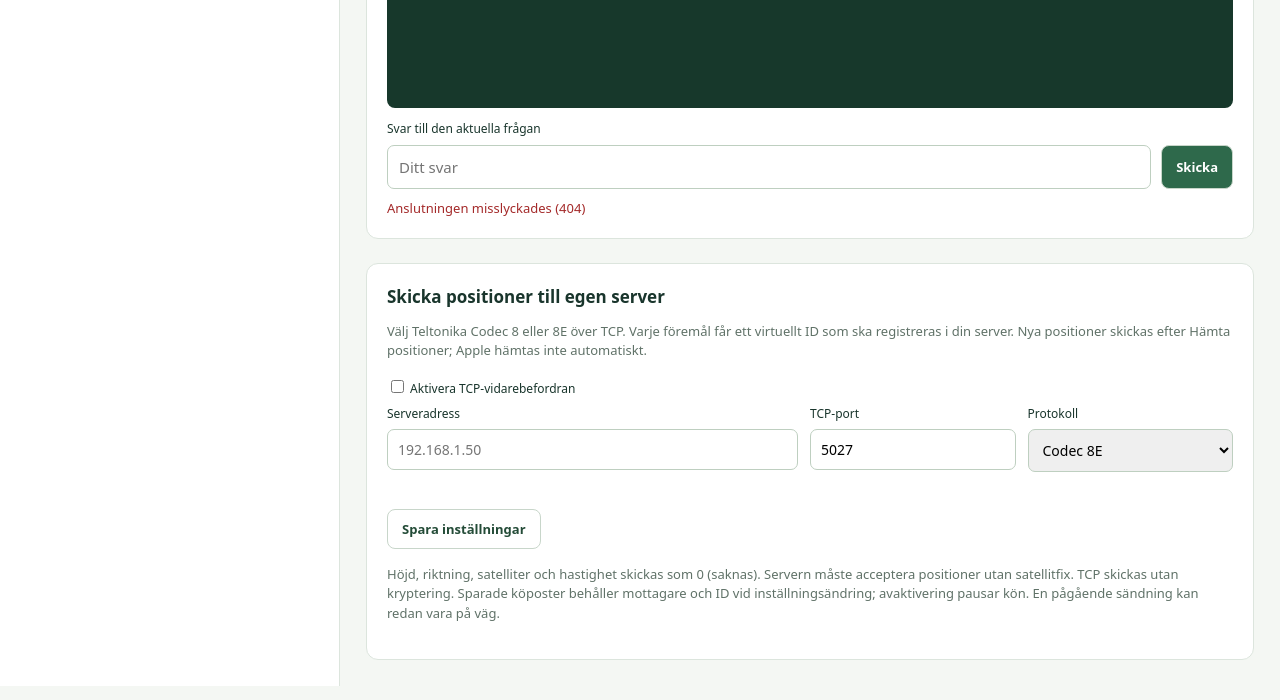
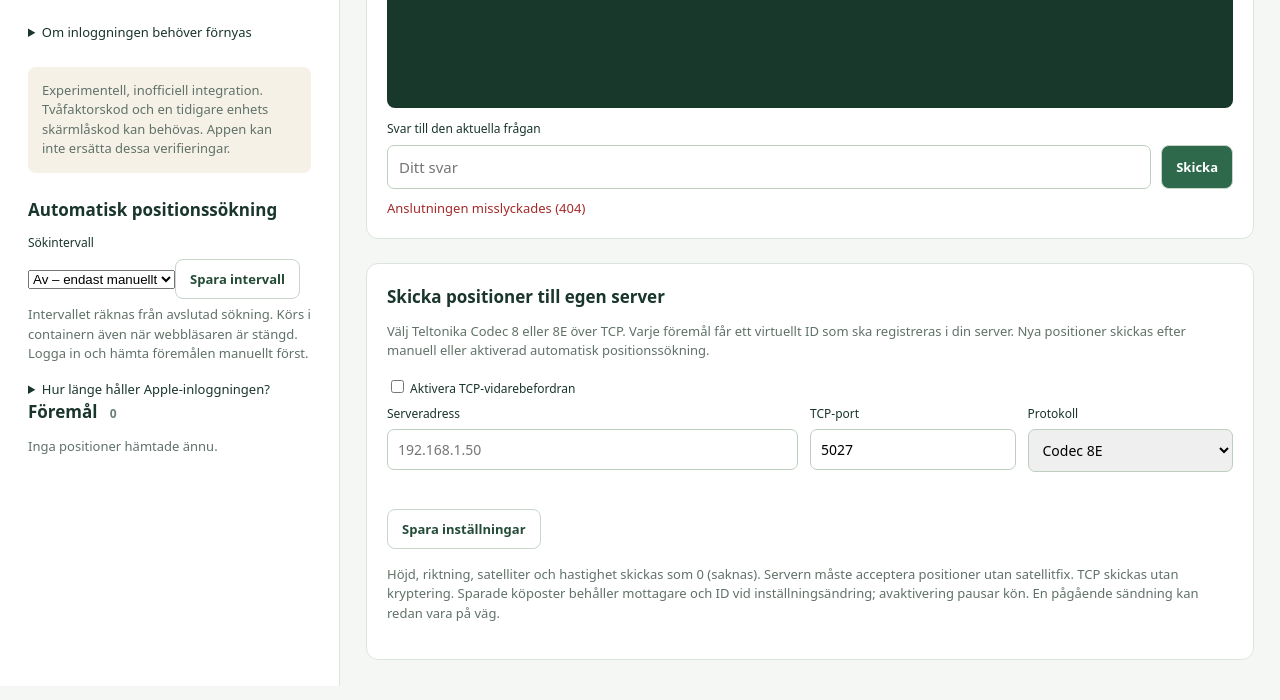
Before and after one commit to BraXhn/airtag_unraid, a Python web app: template templates/index.html in a window 1280 px wide. Shown: the part 856-1556 px from the top of the page. Run offline with Jinja, Linux system fonts and the light colour scheme; the template is opened without the code that fills it, so the values that code supplies are empty.

Commit message:
Add device checkboxes, interval selector and session age information

```diff
--- a/templates/index.html
+++ b/templates/index.html
@@ -4,16 +4,27 @@
 <script defer src="/static/leaflet.js"></script><script defer src="/static/app.js"></script></head>
 <body><header><span class="brand">◎</span><div><small>DIN PRIVATA ÖVERSIKT</small><h1>Mina föremål</h1></div><span id="status">Inte ansluten</span></header>
 <main><aside><h2>Anslut ditt Apple-konto</h2><p>Hämta dina föremål och visa deras senast rapporterade plats.</p>
-<div class="step"><b>1</b><div><h3>Hämta föremål</h3><p>Linux-inloggning utan Mac. Första gången hämtas ett Apple-bibliotek; därefter loggar du in och låser upp föremålsnycklar med en tidigare enhets skärmlåskod. Följ dialogen nedan.</p><button data-action="export">Anslut Apple-konto</button></div></div>
+<div class="step"><b>1</b><div><h3>Hämta föremål</h3><p>Linux-inloggning utan Mac. Första gången hämtas ett Apple-bibliotek; därefter loggar du in och låser upp föremålsnycklar med en tidigare enhets skärmlåskod. Följ dialogen nedan och välj sedan vilka föremål som ska hämtas.</p><button data-action="export">Anslut Apple-konto</button></div></div>
+<details open><summary>Välj föremål att hämta</summary><p>Urvalet används vid både manuell och automatisk sökning. Spara före nästa sökning. En redan startad körning fortsätter med sitt tidigare urval.</p>
+<form id="device-selection"><label><input type="checkbox" id="select-all"> Alla föremål, även nytillkomna</label><div id="selection-devices"></div><button id="selection-save">Spara urval</button></form>
+<p id="selection-status" aria-live="polite"></p><p id="selection-error" role="alert"></p></details>
 <div class="step"><b>2</b><div><h3>Visa positioner</h3><p>Använder den sparade Linux-sessionen. Välj Ny positionsinloggning om Apple kräver ny verifiering.</p><button data-action="locations">Hämta positioner</button></div></div>
+
 <details><summary>Om inloggningen behöver förnyas</summary><button data-action="relogin">Ny positionsinloggning</button><p>Apple-kontot måste vara samma konto som i steg 1.</p></details>
 <p class="note">Experimentell, inofficiell integration. Tvåfaktorskod och en tidigare enhets skärmlåskod kan behövas. Appen kan inte ersätta dessa verifieringar.</p>
+<h2>Automatisk positionssökning</h2>
+<form id="auto-refresh"><label for="auto-interval">Sökintervall</label><select id="auto-interval">
+<option value="0">Av – endast manuellt</option><option value="5">Var 5:e minut</option><option value="15">Var 15:e minut</option><option value="30">Var 30:e minut</option><option value="60">Varje timme</option><option value="180">Var 3:e timme</option><option value="360">Var 6:e timme</option><option value="720">Var 12:e timme</option><option value="1440">En gång per dygn</option>
+</select><button id="auto-save">Spara intervall</button></form>
+<p>Intervallet räknas från avslutad sökning. Körs i containern även när webbläsaren är stängd. Logga in och hämta föremålen manuellt först.</p>
+<p id="auto-status" aria-live="polite"></p><p id="auto-error" role="alert"></p>
+<details><summary>Hur länge håller Apple-inloggningen?</summary><p>Ingen fast giltighetstid är verifierad för denna inofficiella Linux-integration. Sessionen sparas och återanvänds tills Apple kräver ny verifiering; ett visst antal timmar eller dagar kan inte lovas. Automatiken pausas när en ny inloggning behövs.</p><p id="session-age">Ingen uppgift om senaste inloggning ännu.</p><p>En session överlever normalt en containeromstart när appdata och applösenordet behålls, men Apple kan ändå avvisa den. Byt inte applösenord för att förnya Apple-sessionen; använd Ny positionsinloggning.</p></details>
 <h2>Föremål <span id="count">0</span></h2><div id="devices"><p>Inga positioner hämtade ännu.</p></div></aside>
 <section class="workspace"><div class="mapbar"><div><h2>Senast kända platser</h2><small id="updated">Ingen hämtning ännu</small></div><button id="fit">Visa alla</button></div><div id="map" aria-label="Karta över föremål"></div>
 <section class="dialog"><div class="dialoghead"><h2>Inloggningsdialog</h2><button id="stop">Avbryt</button></div><p>Besvara den sista frågan. Alla svar döljs. Tryck Skicka med tomt fält för att välja ett föreslaget standardvärde.</p><pre id="output" aria-live="polite">Starta med Anslut Apple-konto.</pre>
 <form id="answer"><label for="value">Svar till den aktuella frågan</label><div class="inputrow"><input id="value" type="password" autocomplete="off" maxlength="1024" placeholder="Ditt svar"><button>Skicka</button></div></form><p id="error" role="alert"></p></section>
 <section class="dialog"><h2>Skicka positioner till egen server</h2>
-<p>Välj Teltonika Codec 8 eller 8E över TCP. Varje föremål får ett virtuellt ID som ska registreras i din server. Nya positioner skickas efter Hämta positioner; Apple hämtas inte automatiskt.</p>
+<p>Välj Teltonika Codec 8 eller 8E över TCP. Varje föremål får ett virtuellt ID som ska registreras i din server. Nya positioner skickas efter manuell eller aktiverad automatisk positionssökning.</p>
 <form id="forwarding"><label><input type="checkbox" id="forward-enabled"> Aktivera TCP-vidarebefordran</label>
 <div class="forward-fields"><label>Serveradress<input id="forward-host" maxlength="253" placeholder="192.168.1.50" autocomplete="off"></label>
 <label>TCP-port<input id="forward-port" type="number" min="1" max="65535" value="5027" required></label>
```
